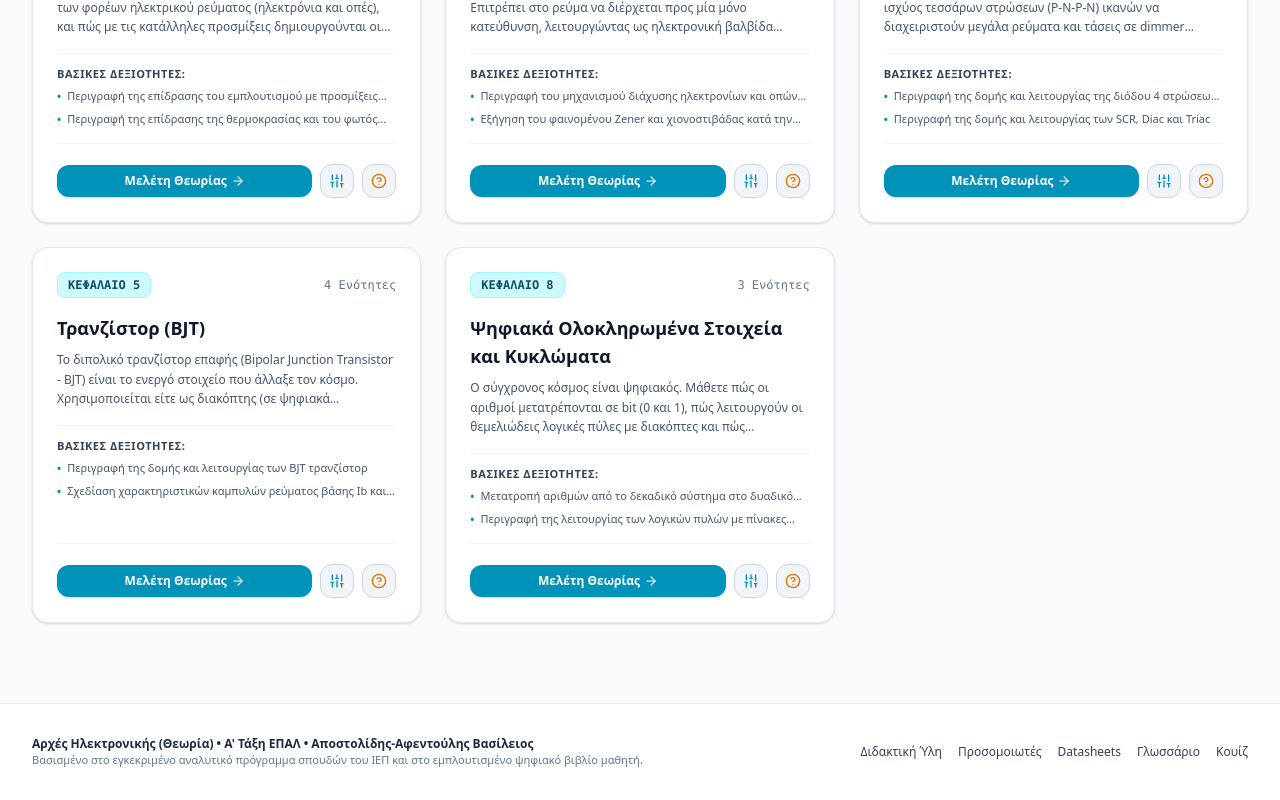
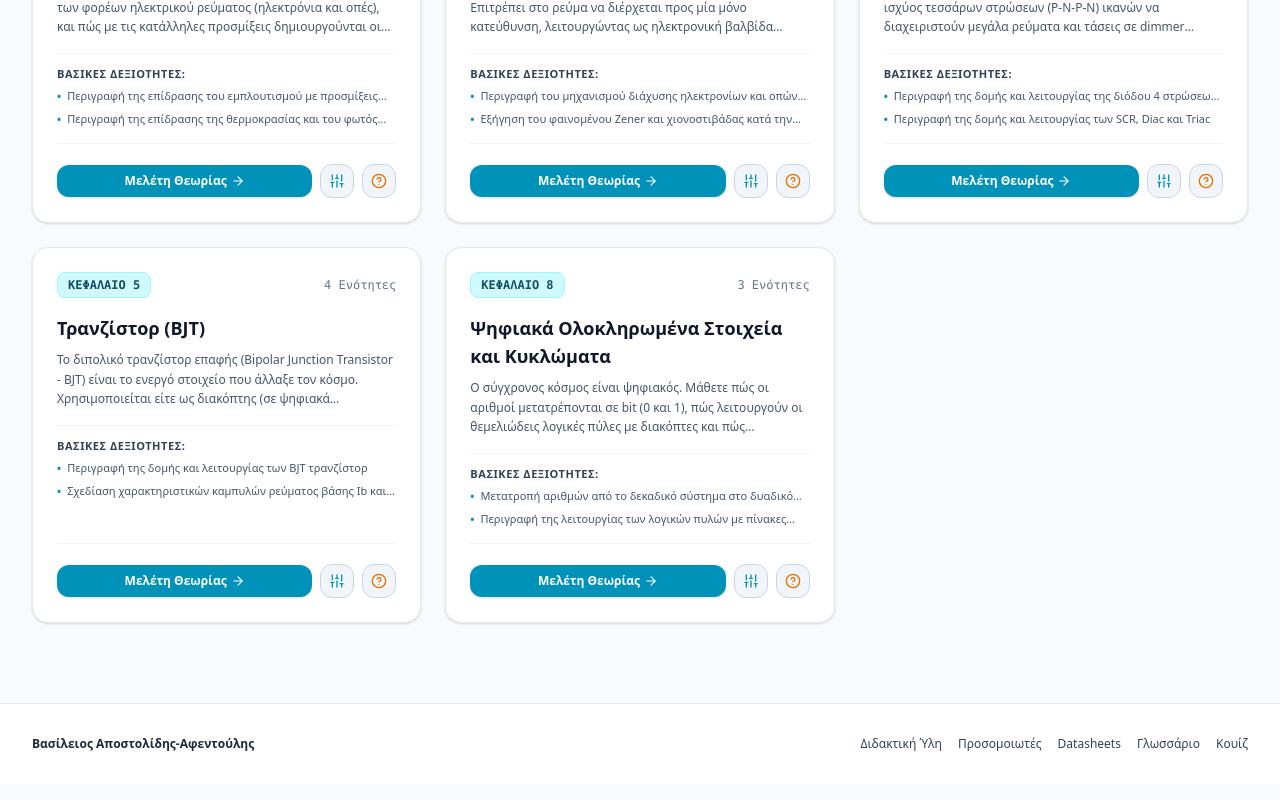
Before and after one commit to vapoafe/arches-ilektronikis, a React (Vite) app: page / in a window 1280 px wide. Shown: the part 780-1580 px from the top of the page. Built offline with nearby package versions, Linux system fonts and the light colour scheme.

Commit message:
Updated footer.

```diff
--- a/src/App.tsx
+++ b/src/App.tsx
@@ -502,10 +502,7 @@ export default function App() {
         <div className="max-w-7xl mx-auto px-4 sm:px-6 lg:px-8 flex flex-col md:flex-row items-center justify-between gap-4 text-center md:text-left">
           <div>
             <span className="font-bold text-slate-800 dark:text-slate-300 block">
-              Αρχές Ηλεκτρονικής (Θεωρία)  •  Α' Τάξη ΕΠΑΛ  •  Αποστολίδης-Αφεντούλης Βασίλειος
-            </span>
-            <span className="text-[11px] text-slate-500 dark:text-slate-400">
-              Βασισμένο στο εγκεκριμένο αναλυτικό πρόγραμμα σπουδών του ΙΕΠ και στο εμπλουτισμένο ψηφιακό βιβλίο μαθητή.
+              Βασίλειος Αποστολίδης-Αφεντούλης
             </span>
           </div>
 
```
